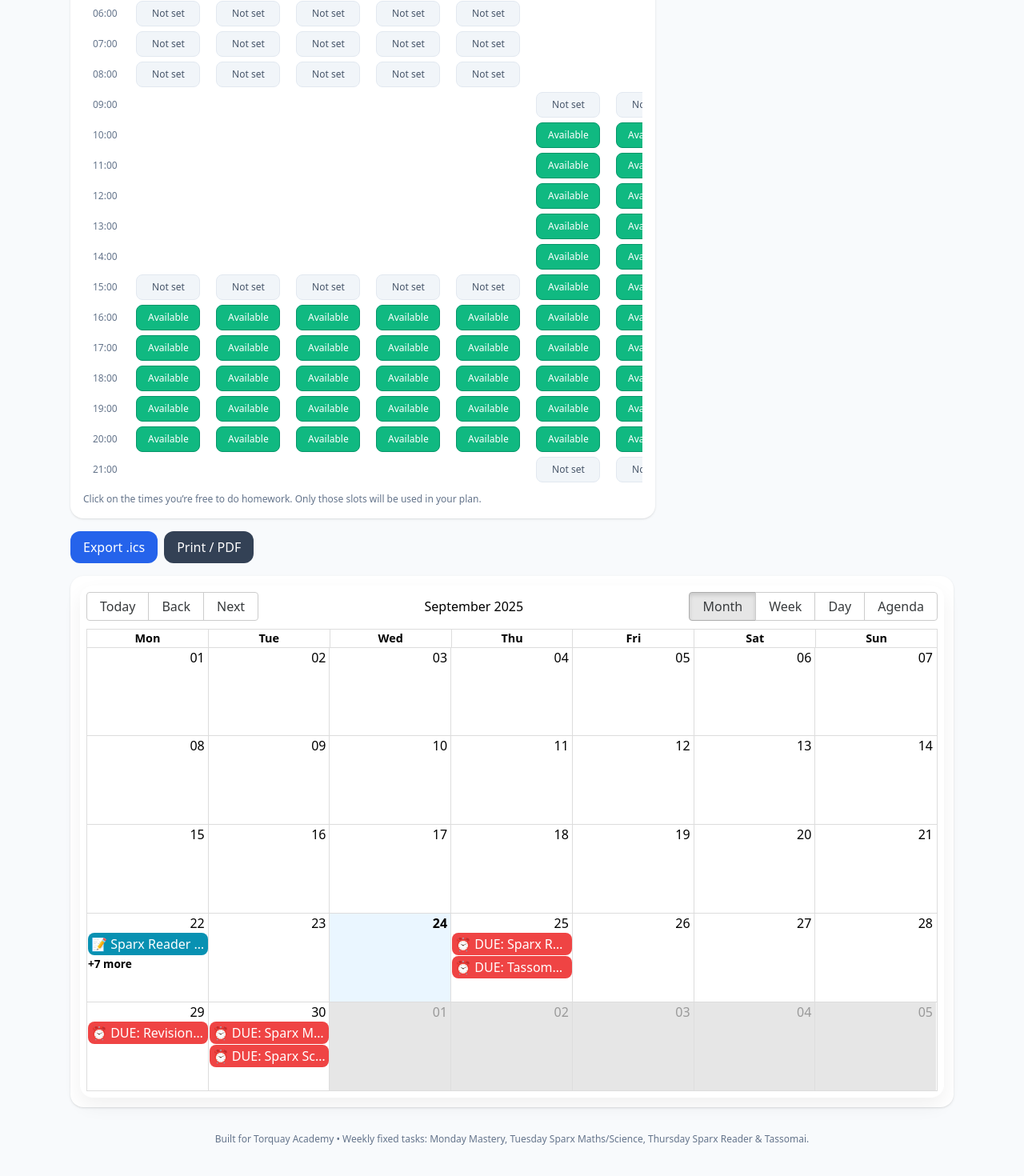
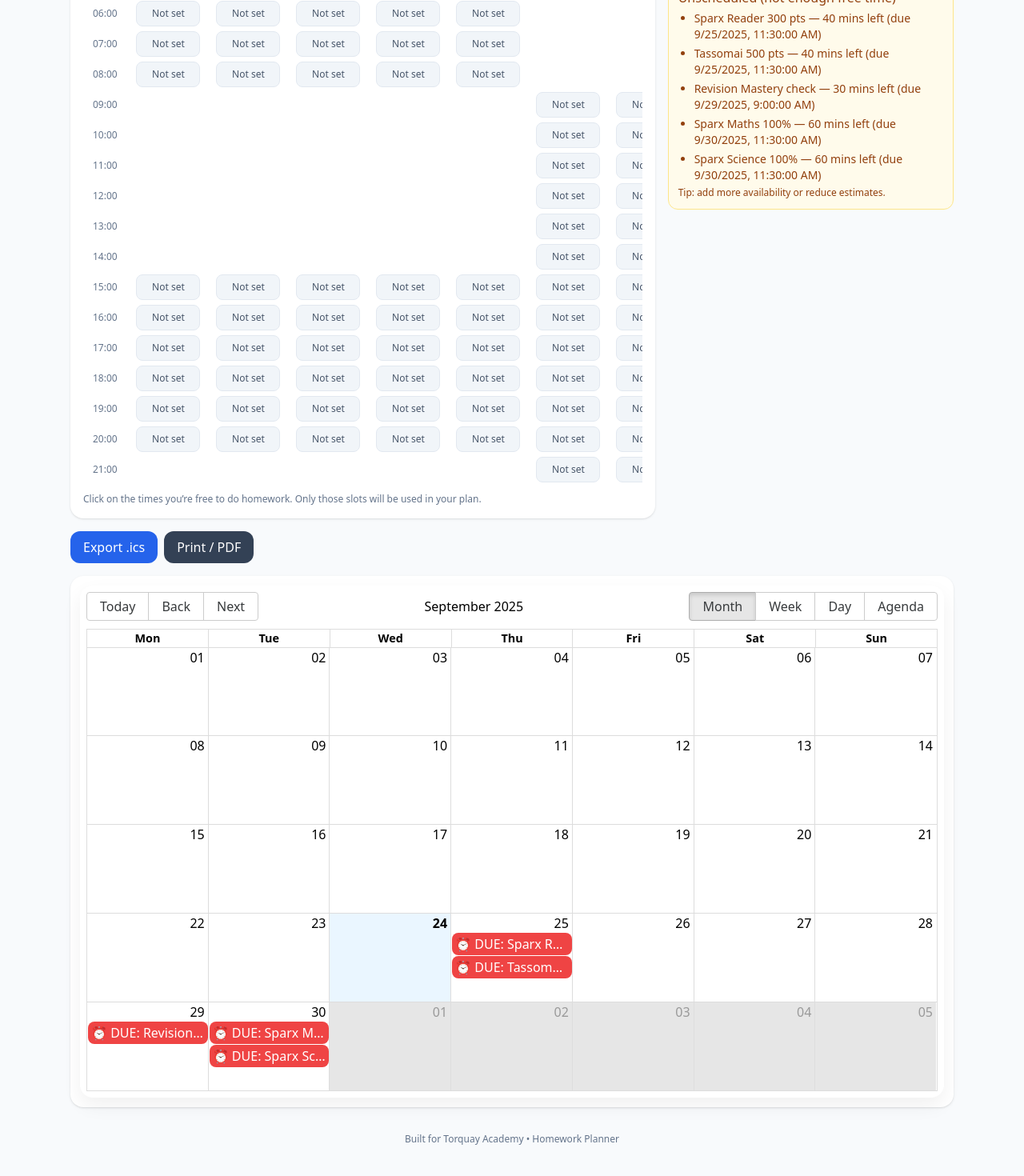
Before and after one commit to adyertorquay/HomeworkPlannerv3, a React (Vite) app: page / in a window 1280 px wide. Shown: the part 534-2004 px from the top of the page at 80% size. Built offline with nearby package versions, Linux system fonts and the light colour scheme.

Commit message:
Add files via upload

```diff
--- a/src/App.jsx
+++ b/src/App.jsx
@@ -11,22 +11,7 @@ import { generateICS } from './export/icsExport.js'
 
 function App() {
   const [adhocTasks, setAdhocTasks] = useState(() => load('adhocTasks', []))
-
-  // ✅ Default availability: Mon–Fri (16:00–20:00), Sat–Sun (10:00–20:00)
-  const [availabilityMap, setAvailabilityMap] = useState(() =>
-    load('availabilityMap', {
-      '1-16': true, '1-17': true, '1-18': true, '1-19': true, '1-20': true,
-      '2-16': true, '2-17': true, '2-18': true, '2-19': true, '2-20': true,
-      '3-16': true, '3-17': true, '3-18': true, '3-19': true, '3-20': true,
-      '4-16': true, '4-17': true, '4-18': true, '4-19': true, '4-20': true,
-      '5-16': true, '5-17': true, '5-18': true, '5-19': true, '5-20': true,
-      '6-10': true, '6-11': true, '6-12': true, '6-13': true, '6-14': true,
-      '6-15': true, '6-16': true, '6-17': true, '6-18': true, '6-19': true, '6-20': true,
-      '7-10': true, '7-11': true, '7-12': true, '7-13': true, '7-14': true,
-      '7-15': true, '7-16': true, '7-17': true, '7-18': true, '7-19': true, '7-20': true,
-    })
-  )
-
+  const [availabilityMap, setAvailabilityMap] = useState(() => load('availabilityMap', {}))
   const [currentWeekBase, setCurrentWeekBase] = useState(new Date())
 
   useEffect(() => { save('adhocTasks', adhocTasks) }, [adhocTasks])
@@ -37,7 +22,6 @@ function App() {
     setAvailabilityMap(m => ({ ...m, [key]: !m[key] }))
   }
 
-  // Build weekly fixed tasks with real dates
   const weeklyTasksWithDates = useMemo(() => {
     return WEEKLY_TASKS.map(t => ({
       id: `${t.id}-${weekKey(currentWeekBase)}`,
@@ -51,16 +35,8 @@ function App() {
   }, [currentWeekBase])
 
   const allTasks = useMemo(() => [...weeklyTasksWithDates, ...adhocTasks], [weeklyTasksWithDates, adhocTasks])
-
-  const availabilityBlocks = useMemo(
-    () => availabilityToBlocks(availabilityMap, currentWeekBase),
-    [availabilityMap, currentWeekBase]
-  )
-
-  const { sessions, unscheduled } = useMemo(
-    () => scheduleTasks(allTasks, availabilityBlocks.map(b => ({ ...b }))),
-    [allTasks, availabilityBlocks]
-  )
+  const availabilityBlocks = useMemo(() => availabilityToBlocks(availabilityMap, currentWeekBase), [availabilityMap, currentWeekBase])
+  const { sessions, unscheduled } = useMemo(() => scheduleTasks(allTasks, availabilityBlocks.map(b => ({ ...b }))), [allTasks, availabilityBlocks])
 
   function addTask(t) { setAdhocTasks(a => [...a, t]) }
   function deleteTask(id) { setAdhocTasks(a => a.filter(x => x.id !== id)) }
@@ -85,7 +61,7 @@ function App() {
       <header className="no-print">
         <h1 className="text-2xl md:text-3xl font-bold">Homework Planner</h1>
         <p className="text-slate-600">
-          Auto-schedules your weekly homework (Sparx, Tassomai, Reader, Mastery) and any subject-specific tasks into the time you’re free.
+          Select your availability, add homework, and auto-schedule into free time.
         </p>
       </header>
 
@@ -129,7 +105,7 @@ function App() {
       <CalendarView sessions={sessions} deadlines={allTasks} />
 
       <footer className="text-center text-xs text-slate-500 py-4 no-print">
-        Built for Torquay Academy • Weekly fixed tasks: Monday Mastery, Tuesday Sparx Maths/Science, Thursday Sparx Reader & Tassomai.
+        Built for Torquay Academy • Homework Planner
       </footer>
     </div>
   )
@@ -138,7 +114,7 @@ function App() {
 function weekKey(d) {
   const y = d.getFullYear()
   const start = new Date(d)
-  start.setDate(d.getDate() - ((d.getDay() + 6) % 7)) // Monday start
+  start.setDate(d.getDate() - ((d.getDay() + 6) % 7))
   const m = String(start.getMonth() + 1).padStart(2, '0')
   const day = String(start.getDate()).padStart(2, '0')
   return `${y}-${m}-${day}`
```
